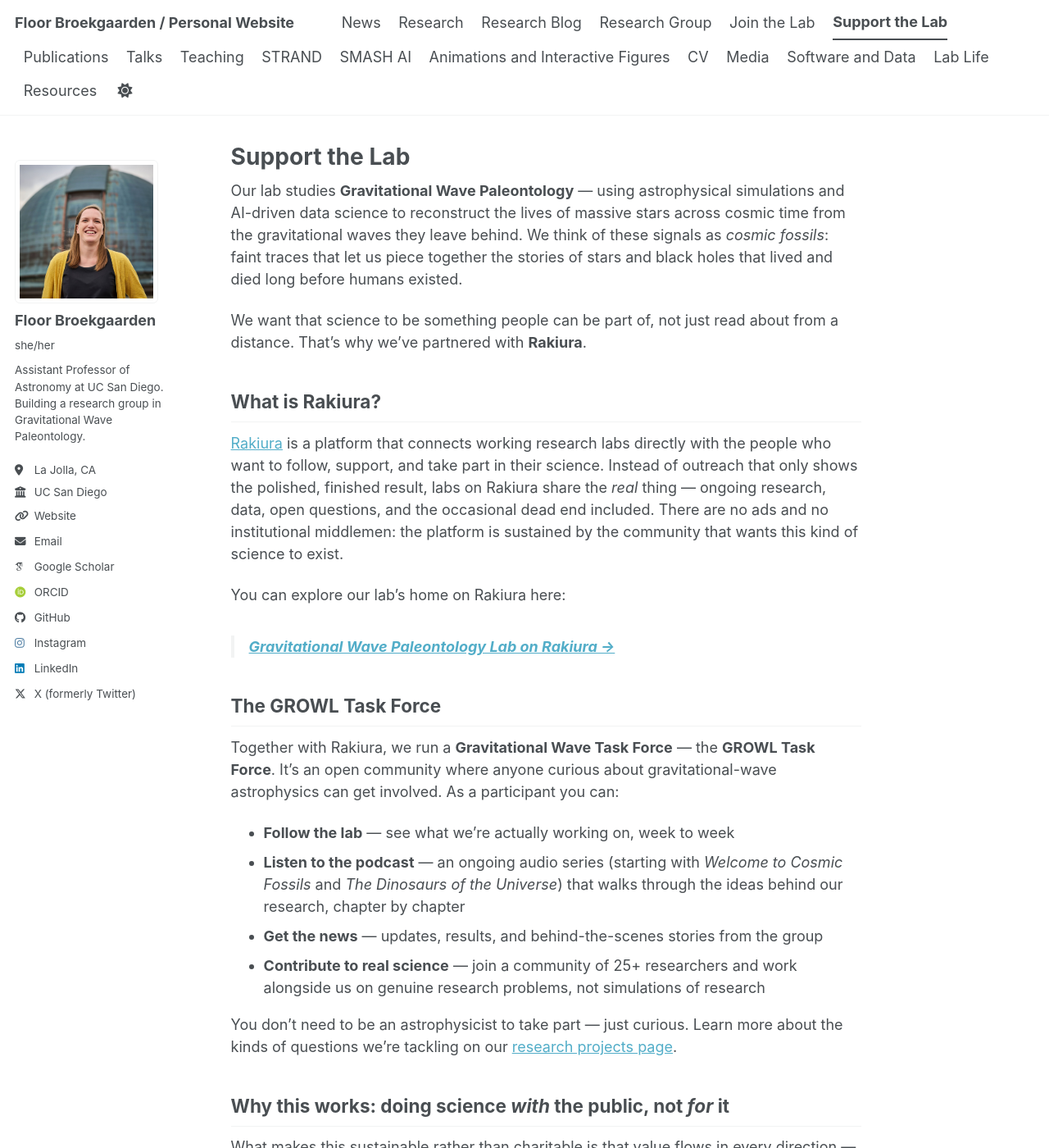
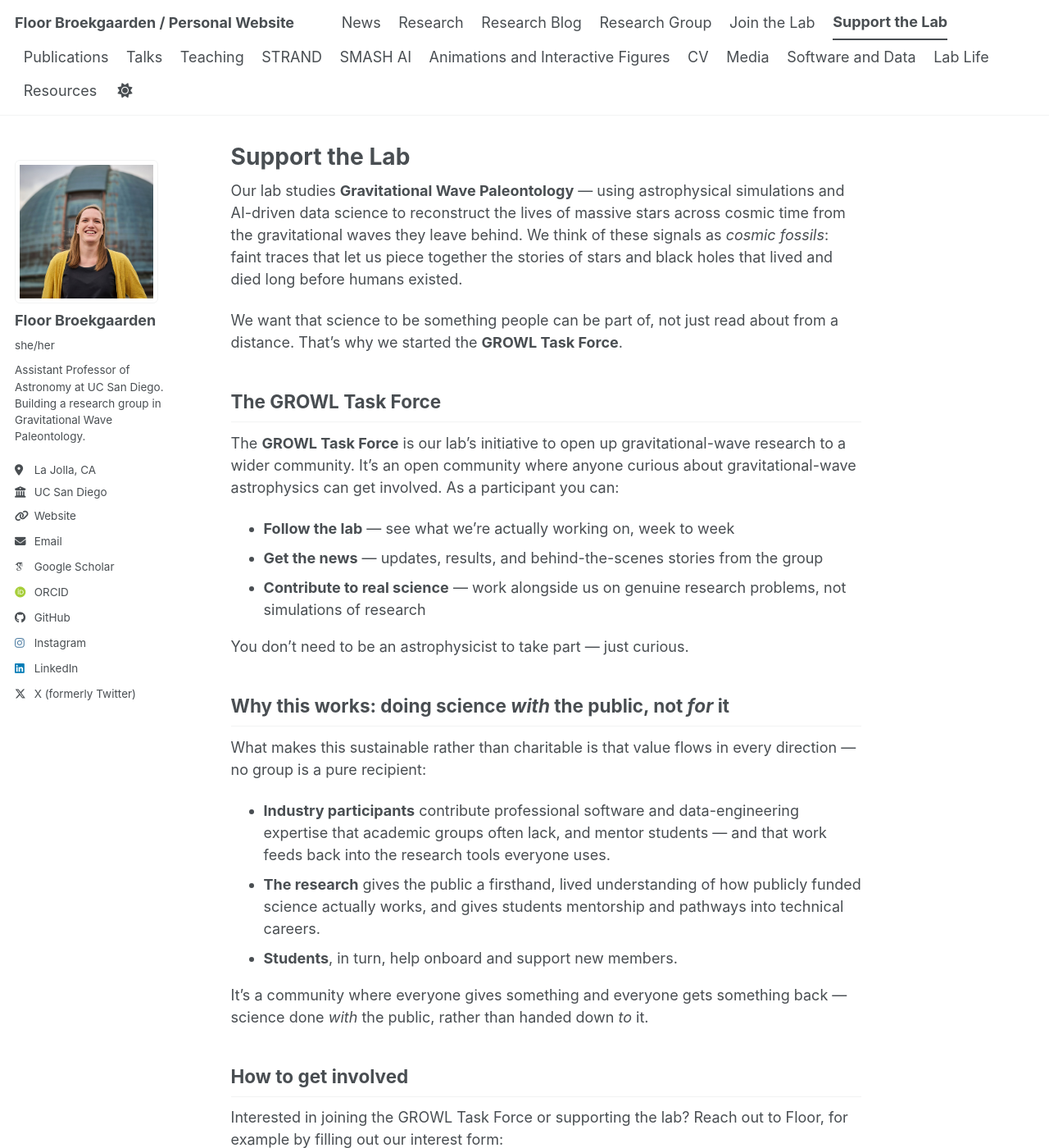
Before and after one commit to FloorBroekgaarden/FloorBroekgaarden.github.io, a Jekyll site: the page built from _pages/support.md, in a window 1280 px wide and 1400 px high. Shown: the whole window at 82% size. Built offline with Jekyll 4.4.1, drawn with Linux system fonts in a browser that asks for light colours; some web fonts are replaced; a script bundle is joined from its source files by our own code; library files that are not in the unit come from our copies; some of the changed text lies outside the part shown.

Commit message:
update news and support

```diff
--- a/_pages/support.md
+++ b/_pages/support.md
@@ -6,26 +6,17 @@ author_profile: true
 
 Our lab studies **Gravitational Wave Paleontology** — using astrophysical simulations and AI-driven data science to reconstruct the lives of massive stars across cosmic time from the gravitational waves they leave behind. We think of these signals as *cosmic fossils*: faint traces that let us piece together the stories of stars and black holes that lived and died long before humans existed.
 
-We want that science to be something people can be part of, not just read about from a distance. That's why we've partnered with **Rakiura**.
-
-## What is Rakiura?
-
-[Rakiura](https://www.rakiura.co/about) is a platform that connects working research labs directly with the people who want to follow, support, and take part in their science. Instead of outreach that only shows the polished, finished result, labs on Rakiura share the *real* thing — ongoing research, data, open questions, and the occasional dead end included. There are no ads and no institutional middlemen: the platform is sustained by the community that wants this kind of science to exist.
-
-You can explore our lab's home on Rakiura here:
-
-> **[Gravitational Wave Paleontology Lab on Rakiura →](https://www.rakiura.co/labs/gw-paleontology)**
+We want that science to be something people can be part of, not just read about from a distance. That's why we started the **GROWL Task Force**.
 
 ## The GROWL Task Force
 
-Together with Rakiura, we run a **Gravitational Wave Task Force** — the **GROWL Task Force**. It's an open community where anyone curious about gravitational-wave astrophysics can get involved. As a participant you can:
+The **GROWL Task Force** is our lab's initiative to open up gravitational-wave research to a wider community. It's an open community where anyone curious about gravitational-wave astrophysics can get involved. As a participant you can:
 
 - **Follow the lab** — see what we're actually working on, week to week
-- **Listen to the podcast** — an ongoing audio series (starting with *Welcome to Cosmic Fossils* and *The Dinosaurs of the Universe*) that walks through the ideas behind our research, chapter by chapter
 - **Get the news** — updates, results, and behind-the-scenes stories from the group
-- **Contribute to real science** — join a community of 25+ researchers and work alongside us on genuine research problems, not simulations of research
+- **Contribute to real science** — work alongside us on genuine research problems, not simulations of research
 
-You don't need to be an astrophysicist to take part — just curious. Learn more about the kinds of questions we're tackling on our [research projects page](https://www.rakiura.co/research-projects).
+You don't need to be an astrophysicist to take part — just curious.
 
 ## Why this works: doing science *with* the public, not *for* it
 
@@ -37,12 +28,8 @@ What makes this sustainable rather than charitable is that value flows in every
 
 It's a community where everyone gives something and everyone gets something back — science done *with* the public, rather than handed down *to* it.
 
-## How to join
+## How to get involved
 
-The best way to support the lab is simply to **join the GROWL Task Force on Rakiura** and become part of the community:
+Interested in joining the GROWL Task Force or supporting the lab? Reach out to Floor, for example by filling out our interest form:
 
-> **[Join us on Rakiura →](https://www.rakiura.co/labs/gw-paleontology)**
-
-Membership is what keeps the platform independent and funds the lab's work directly — an alternative to supporting science from a distance and hoping it reaches the right place. Supporters can back the lab by subscribing to the podcast or becoming a core supporter, and **membership is always free for students in the research group**. Whether you follow along, listen, or dive in and contribute, you're helping make this kind of open, community-driven science possible.
-
-For more about Rakiura and the wider vision, see the [Rakiura about page](https://www.rakiura.co/about) and [research projects](https://www.rakiura.co/research-projects).
+> **[GW Paleontology Lab interest form →](https://forms.gle/rr2kfbJ74pczVrvn7)**
```
Also changed, not shown: _pages/join.md (+1 -1 lines), _pages/news.md (+8 -2 lines), images/news/10_22_2026/AASminigrant.png (added).
